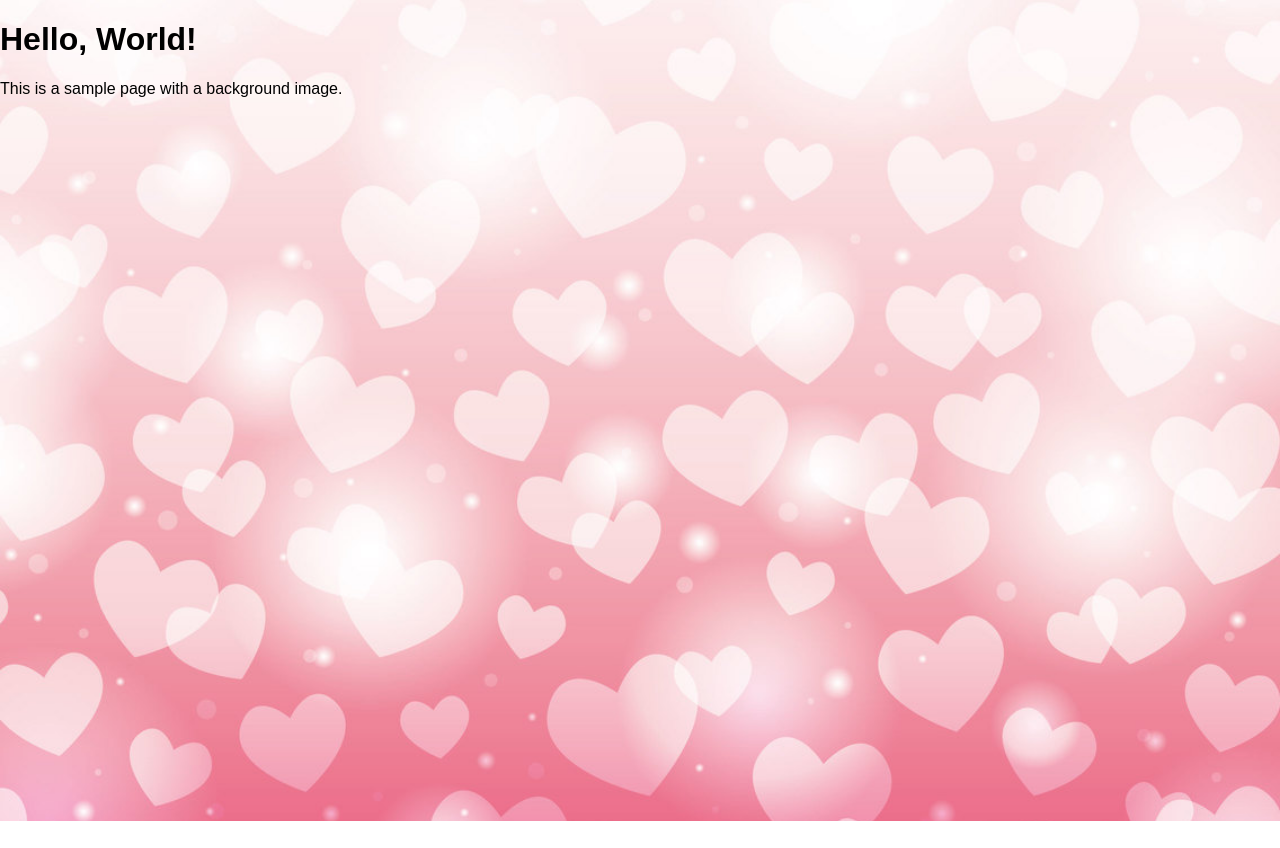
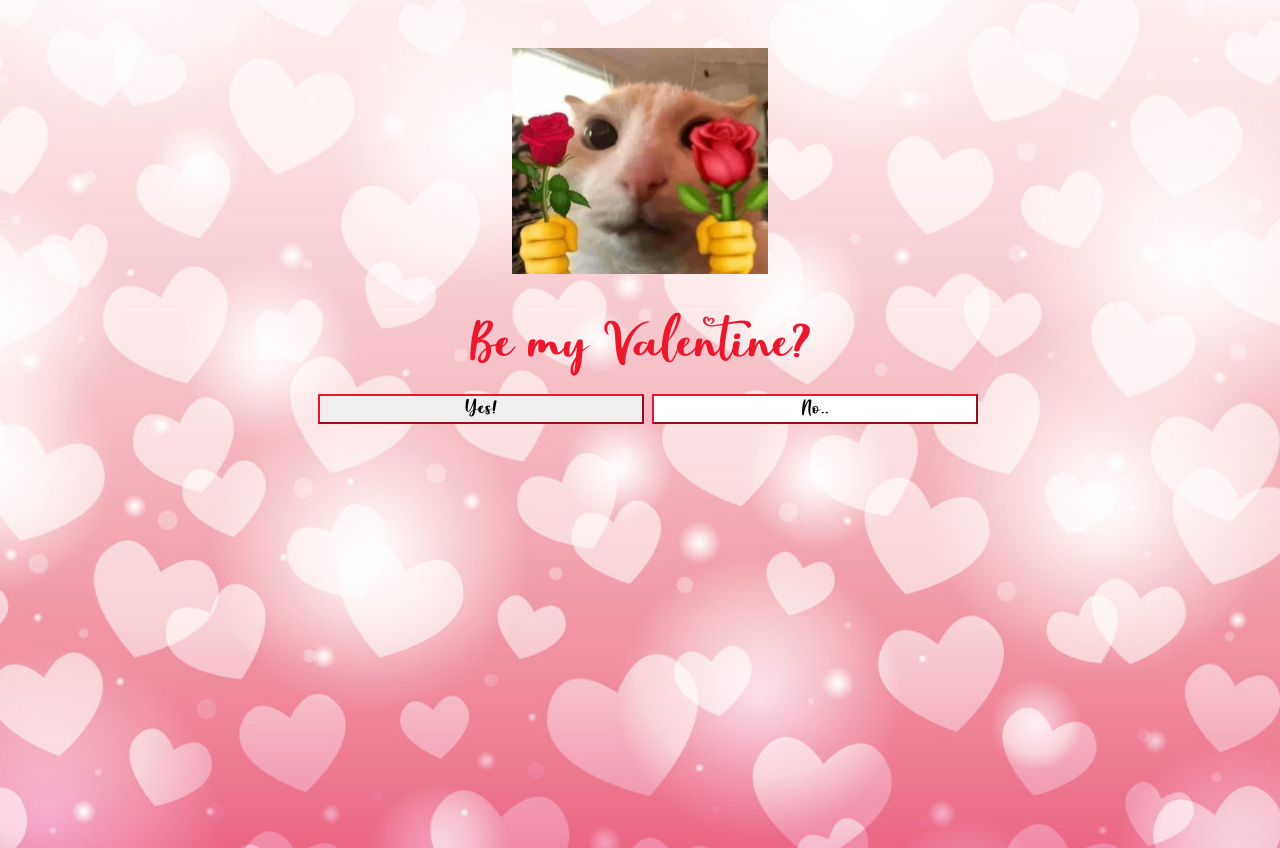
Before and after one commit to jeanetteong/be-my-valentine, a plain HTML site: page index.html in a window 1280 px wide. Before the commit the page ends 821 px from the top, so only its background shows below. Drawn offline with nearby package versions, Linux system fonts and the light colour scheme.

Commit message:
added buttons

```diff
--- a/index.html
+++ b/index.html
@@ -1,16 +1,28 @@
 <!DOCTYPE html>
 <html lang="en">
+
 <head>
     <meta charset="UTF-8">
     <meta name="viewport" content="width=device-width, initial-scale=1.0">
+    <link href="https://cdn.jsdelivr.net/npm/bootstrap@5.3.2/dist/css/bootstrap.min.css" rel="stylesheet"
+        integrity="sha384-T3c6CoIi6uLrA9TneNEoa7RxnatzjcDSCmG1MXxSR1GAsXEV/Dwwykc2MPK8M2HN" crossorigin="anonymous">
+
     <style>
-        html, body {
+        @font-face {
+            font-family: 'Valentine';
+
+            src: url('fonts/Valentine.ttf') format('truetype');
+        }
+
+        html,
+        body {
             height: 100%;
             margin: 0;
             padding: 0;
         }
+
         body {
-            background-image: url('background.jpg');
+            background-image: url('images/background.jpg');
             background-size: cover;
             background-repeat: no-repeat;
             background-position: center center;
@@ -19,14 +31,42 @@
             padding: 0;
             font-family: Arial, sans-serif;
             overflow: hidden;
+            font-family: 'Valentine';
         }
 
+        .title {
+            color: #eb172c;
+        }
+
+        .button {
+            border-color: #eb172c;
+        }
+
+        .button[disabled] {
+            background-color: white;
+            color: black;
+        }
     </style>
-    <title>Background Image Example</title>
+    <title>Be My Valentine?</title>
 </head>
+
 <body>
-    <!-- Your HTML content goes here -->
-    <h1>Hello, World!</h1>
-    <p>This is a sample page with a background image.</p>
+    <div class="d-flex justify-content-center mt-5">
+        <img class="cat img-fluid" src="images/cat.jpg" width="20%">
+    </div>
+
+    <h1 class="title text-center mt-5">Be my Valentine?</h1>
+
+    <div class="row mt-4">
+        <div class="col-3"></div>
+        <button id="yes" class="button col-3 mx-1">Yes!</button>
+        <button id="no" class="button col-3 mx-1" disabled>No..</button>
+        <div class="col-3"></div>
+    </div>
+    <script src="https://cdn.jsdelivr.net/npm/bootstrap@5.3.2/dist/js/bootstrap.bundle.min.js"
+        integrity="sha384-C6RzsynM9kWDrMNeT87bh95OGNyZPhcTNXj1NW7RuBCsyN/o0jlpcV8Qyq46cDfL"
+        crossorigin="anonymous"></script>
+
 </body>
+
 </html>
```
Also changed, not shown: fonts/Sweet.otf (deleted), fonts/Sweet.ttf (deleted), fonts/Valentine.otf (deleted), images/background.jpg (renamed from background.jpg), images/cat.jpg (added).
